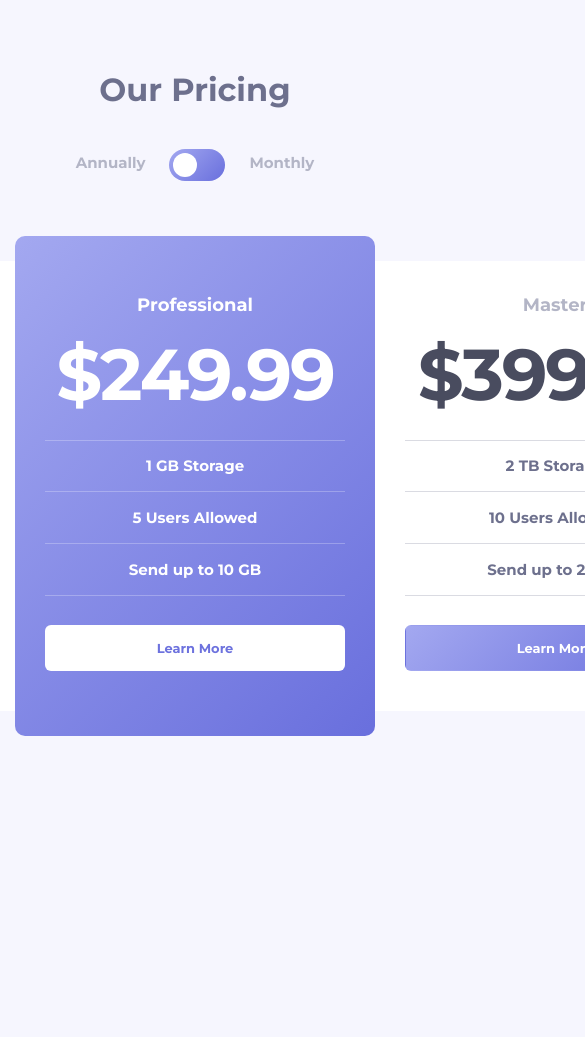
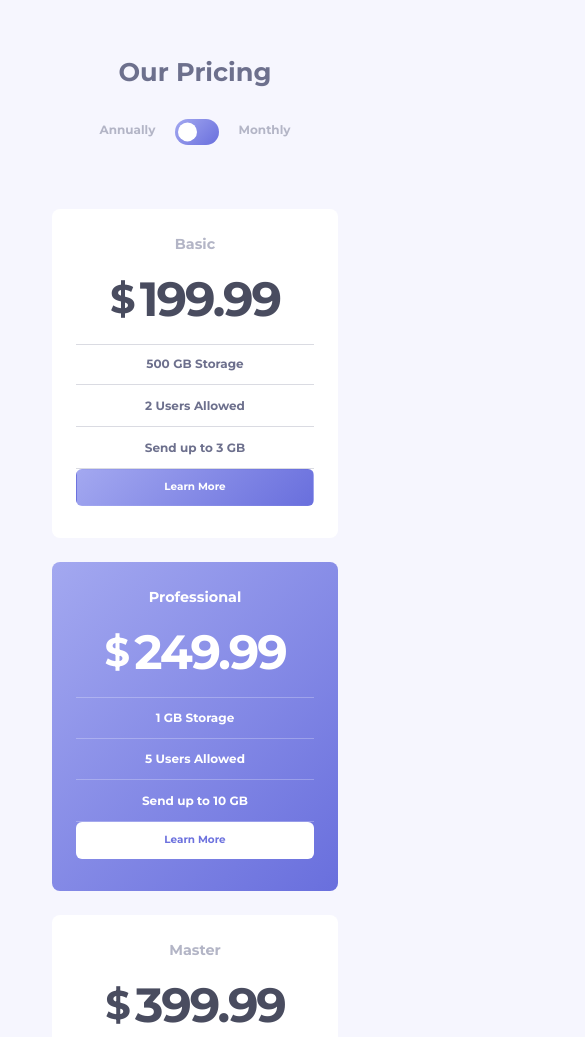
Before and after one commit to anacarolinabmv/FM-pricing-component, a website: page index.html in a window 390 px wide. Shown: the top 1037 px of the page, 585 px wide, since content can reach past the window. Before the commit the page ends 844 px from the top, so only its background shows below. Drawn offline with Linux system fonts and the light colour scheme.

Commit message:
Write media queries and style mobile design

```diff
--- a/index.html
+++ b/index.html
@@ -29,8 +29,9 @@
         <div class="card card--white card--left">
           <h3 class="card__heading">Basic</h3>
           <h1 class="card__price">
-            <span class="price--annually">$199.99</span>
-            <span class="price--monthly hide">$19.99</span>
+            <span class="dollar-sign">$</span>
+            <span class="price--annually"> 199.99</span>
+            <span class="price--monthly hide">19.99</span>
           </h1>
           <ul class="card__list">
             <li class="card__list-item">500 GB Storage</li>
@@ -43,21 +44,23 @@
           <div class="background"></div>
           <h3 class="card__heading">Professional</h3>
           <h1 class="card__price">
-            <span class="price--annually">$249.99</span>
-            <span class="price--monthly hide">$24.99</span>
+            <span class="dollar-sign">$</span>
+            <span class="price--annually">249.99</span>
+            <span class="price--monthly hide">24.99</span>
           </h1>
           <ul class="card__list">
             <li class="card__list-item">1 GB Storage</li>
             <li class="card__list-item">5 Users Allowed</li>
             <li class="card__list-item">Send up to 10 GB</li>
           </ul>
-          <div class="btn">Learn More</div>
+          <div class="btn btn--white">Learn More</div>
         </div>
         <div class="card card--white card--right">
           <h3 class="card__heading">Master</h3>
           <h1 class="card__price">
-            <span class="price--annually">$399.99</span>
-            <span class="price--monthly hide">$39.99</span>
+            <span class="dollar-sign">$</span>
+            <span class="price--annually">399.99</span>
+            <span class="price--monthly hide">39.99</span>
           </h1>
           <ul class="card__list">
             <li class="card__list-item">2 TB Storage</li>
--- /dev/null
+++ b/sass/_animations.scss
@@ -0,0 +1,8 @@
+@keyframes fadeIn {
+  0% {
+    opacity: 0;
+  }
+  100% {
+    opacity: 1;
+  }
+}
--- a/sass/_base.scss
+++ b/sass/_base.scss
@@ -8,7 +8,15 @@
 
 html {
   font-size: 62.5%;
+
+  @media (max-width: 68.75em) {
+    font-size: 56.25%;
+  }
+  @media (max-width: 62.5em) {
+    font-size: 50%;
+  }
 }
+
 body {
   font-family: 'Montserrat', sans-serif;
   font-weight: 700;
--- a/sass/_components.scss
+++ b/sass/_components.scss
@@ -1,16 +1,30 @@
 .card {
-  width: 100%;
-  width: 36rem;
   height: 45rem;
   padding: 3rem 3rem 4rem;
+  flex: 1 0 36rem;
+
+  background-color: #fff;
+  color: $Grayish-Blue;
+  font-size: 1.5rem;
+  line-height: 2.8rem;
+
   display: flex;
   flex-direction: column;
   align-items: center;
-  background-color: #fff;
-  color: $Grayish-Blue;
 
-  font-size: 15px;
-  line-height: 28px;
+  @media (max-width: 56.25em) {
+    flex: 1 0 32rem;
+  }
+  @media (max-width: 48.5em) {
+    width: 60%;
+    border-radius: 1rem !important;
+  }
+  @media (max-width: 31.25em) {
+    width: 80%;
+  }
+  @media (max-width: 23.4375em) {
+    width: 100%;
+  }
 
   &__list {
     display: flex;
@@ -60,23 +74,28 @@
     color: #fff;
     position: relative;
     z-index: 1;
+    background-image: $purple-gradient;
 
     .background {
       position: absolute;
       top: 0;
       left: 0;
       width: 100%;
-      height: 150%;
       background-image: $purple-gradient;
       transform: translateY(-2.5rem);
       height: 50rem;
       border-radius: 1rem;
       z-index: -1;
+
+      @media (max-width: 48.5em) {
+        display: none;
+      }
     }
     .card__price {
       color: inherit;
       animation: fadeIn 200ms ease-in;
     }
+    // }
     .card__heading {
       color: inherit;
     }
@@ -84,19 +103,6 @@
     .card__list-item::after,
     .card__list-item::before {
       background-color: currentColor;
-    }
-
-    .btn {
-      background-color: #fff;
-      background-image: none;
-      color: #6d72de;
-      border: 1px solid transparent;
-
-      &:hover {
-        background-color: transparent;
-        color: #fff;
-        border-color: currentColor;
-      }
     }
   }
 }
@@ -116,6 +122,19 @@
   overflow: hidden;
   z-index: 1;
   border: 1px solid transparent;
+
+  &--white {
+    background-color: #fff;
+    background-image: none;
+    color: #6d72de;
+    border: 1px solid transparent;
+
+    &:hover {
+      background-color: transparent;
+      color: #fff;
+      border-color: currentColor;
+    }
+  }
 
   &--purple {
     &:hover {
@@ -196,3 +215,8 @@
 .hide {
   display: none;
 }
+
+.dollar-sign {
+  font-size: 5rem;
+  margin-right: 0.8rem;
+}
--- a/sass/_layout.scss
+++ b/sass/_layout.scss
@@ -9,10 +9,19 @@
 
 .cards-container {
   display: flex;
+  justify-content: center;
+  padding: 4rem 2rem;
+  width: 100%;
+
+  @media (max-width: 48.5em) {
+    flex-direction: column;
+    align-items: center;
+    gap: 3rem;
+  }
 }
 
 .toggle-btn-container {
-  margin-bottom: 8rem;
+  margin-bottom: 4rem;
 
   color: $Light-Grayish-Blue;
   font-size: 1.5rem;
@@ -22,12 +31,3 @@
   gap: 2.4rem;
   height: 3.2rem;
 }
-
-@keyframes fadeIn {
-  0% {
-    opacity: 0;
-  }
-  100% {
-    opacity: 1;
-  }
-}
--- a/sass/_typography.scss
+++ b/sass/_typography.scss
@@ -22,4 +22,12 @@
   line-height: 7.1rem;
   letter-spacing: -2.16px;
   margin-bottom: 3rem;
+
+  display: flex;
+  align-items: center;
+
+  @media (max-width: 56.25em) {
+    font-size: 6rem;
+    margin-bottom: 2rem;
+  }
 }
--- a/sass/main.scss
+++ b/sass/main.scss
@@ -4,3 +4,4 @@
 @import 'base';
 @import 'layout';
 @import 'components';
+@import 'animations';
```
Also changed, not shown: css/style.css, 1 other file.
